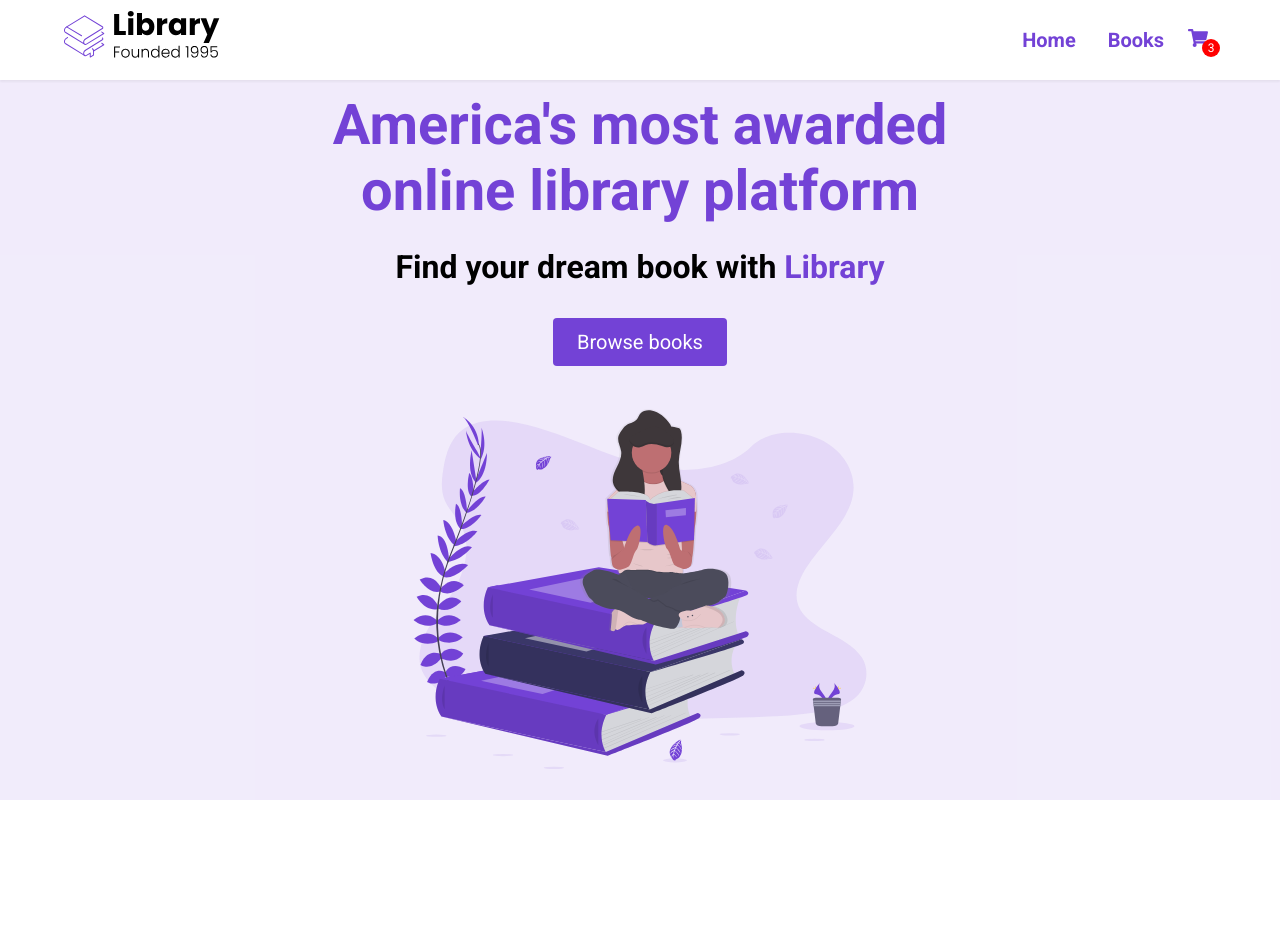
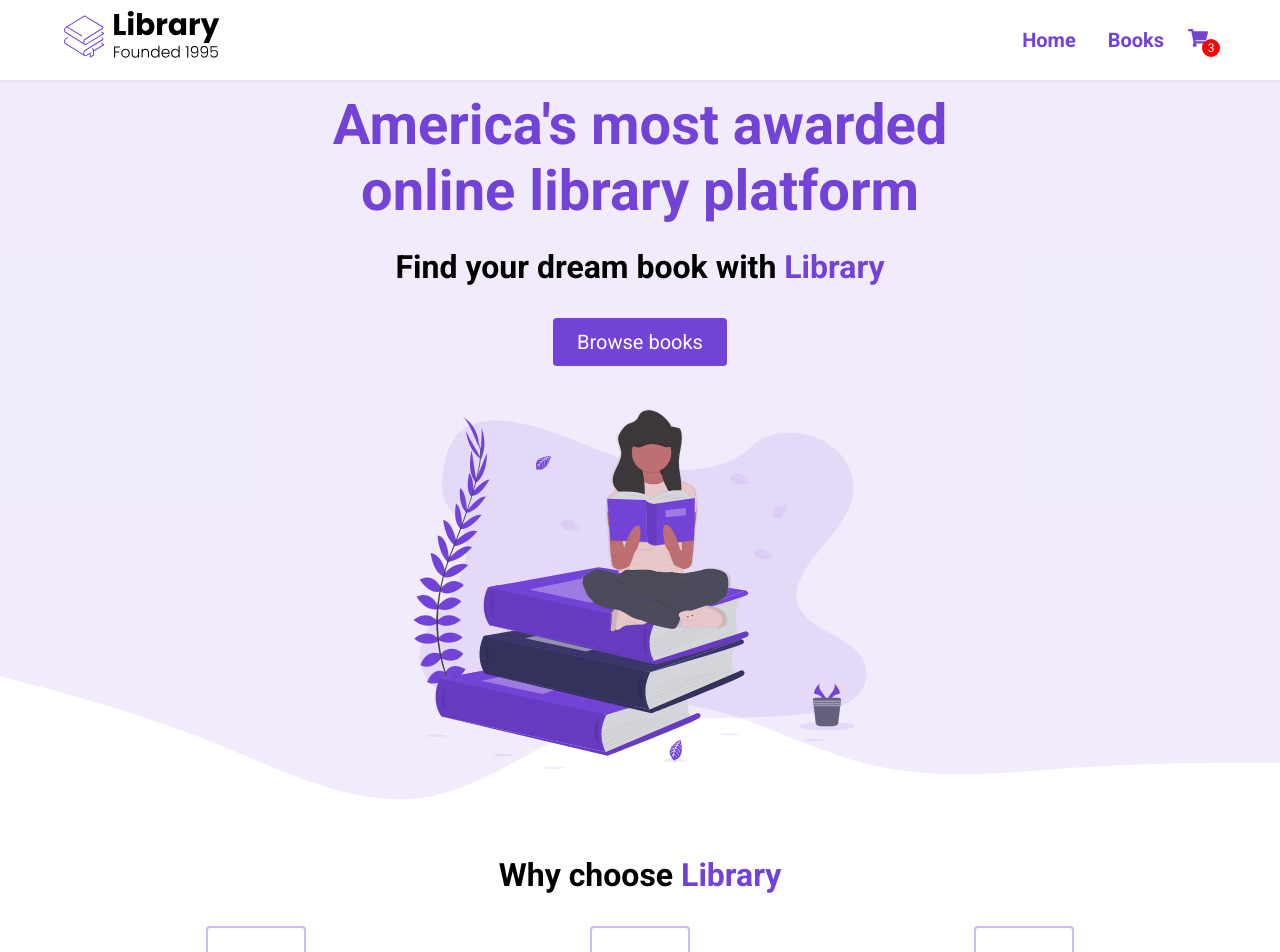
Before and after one commit to lteranl/library-react, a React (Create React App) app: page / in a window 1280 px wide. Shown: the top 952 px of the page. Before the commit the page ends 800 px from the top, so only its background shows below. Built offline with nearby package versions, Linux system fonts and the light colour scheme.

Commit message:
imported highlights

```diff
--- a/src/App.js
+++ b/src/App.js
@@ -1,4 +1,5 @@
 import React from "react";
+import Highlights from "./components/Highlights";
 import Landing from "./components/Landing";
 import Nav from "./components/Nav";
 
@@ -7,6 +8,7 @@ function App() {
         <div className="App">
             <Nav />
             <Landing />
+            <Highlights />
         </div>
     );
 }
```
